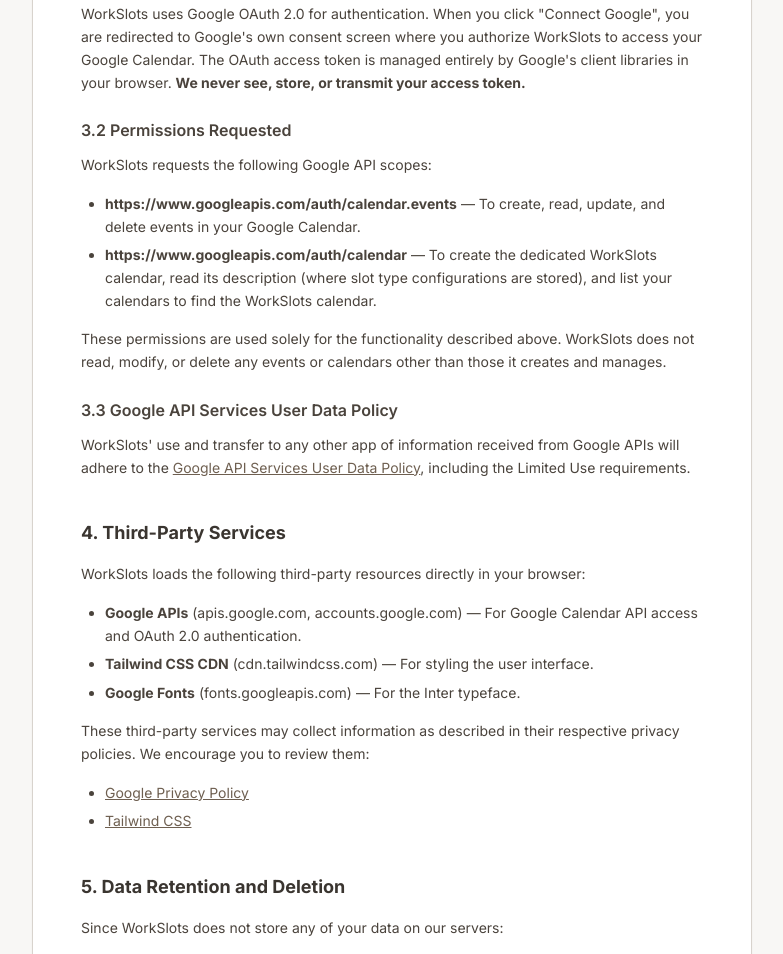
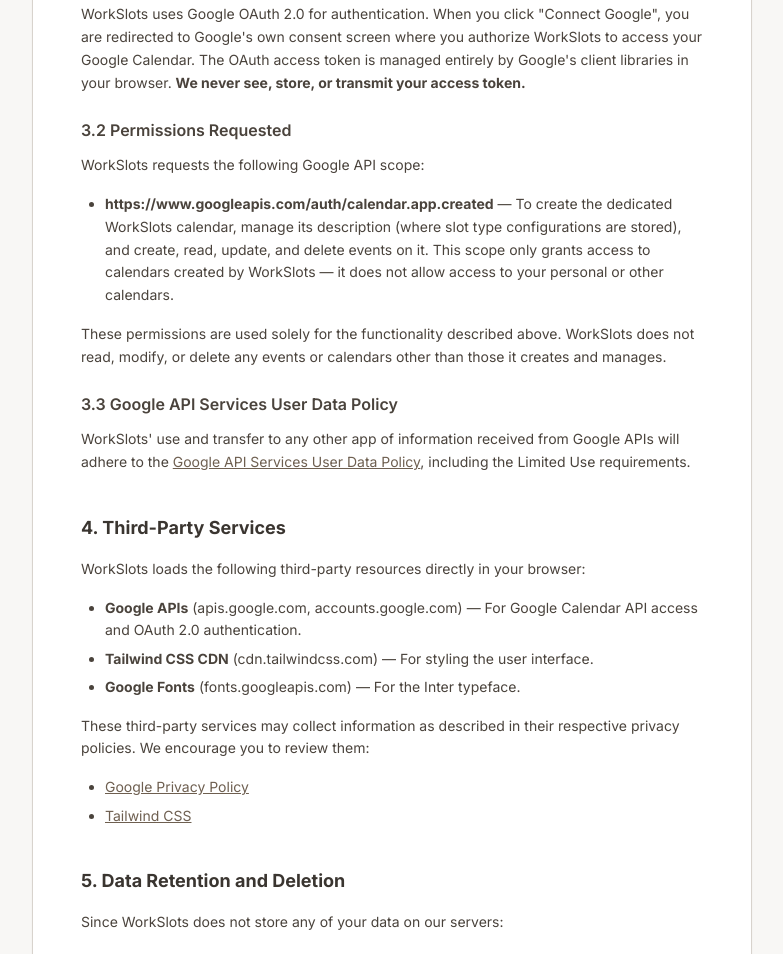
Before and after one commit to workslots/workslotsapp, a plain HTML site: page privacy-policy.html in a window 1280 px wide. Shown: the part 1621-2575 px from the top of the page, without its empty margins (248-1031 px from the left). Drawn offline with nearby package versions, Linux system fonts and the light colour scheme.

Commit message:
Update Google API scopes in index.html and privacy-policy.html for calendar management

```diff
--- a/privacy-policy.html
+++ b/privacy-policy.html
@@ -330,18 +330,17 @@
           <h3 class="text-base font-semibold text-neutral-700">
             3.2 Permissions Requested
           </h3>
-          <p>WorkSlots requests the following Google API scopes:</p>
+          <p>WorkSlots requests the following Google API scope:</p>
           <ul>
             <li>
-              <strong>https://www.googleapis.com/auth/calendar.events</strong> —
-              To create, read, update, and delete events in your Google
-              Calendar.
-            </li>
-            <li>
-              <strong>https://www.googleapis.com/auth/calendar</strong> — To
-              create the dedicated WorkSlots calendar, read its description
-              (where slot type configurations are stored), and list your
-              calendars to find the WorkSlots calendar.
+              <strong
+                >https://www.googleapis.com/auth/calendar.app.created</strong
+              >
+              — To create the dedicated WorkSlots calendar, manage its
+              description (where slot type configurations are stored), and
+              create, read, update, and delete events on it. This scope only
+              grants access to calendars created by WorkSlots — it does not
+              allow access to your personal or other calendars.
             </li>
           </ul>
           <p>
```
Also changed, not shown: index.html (+1 -1 lines), icon.png (added).
